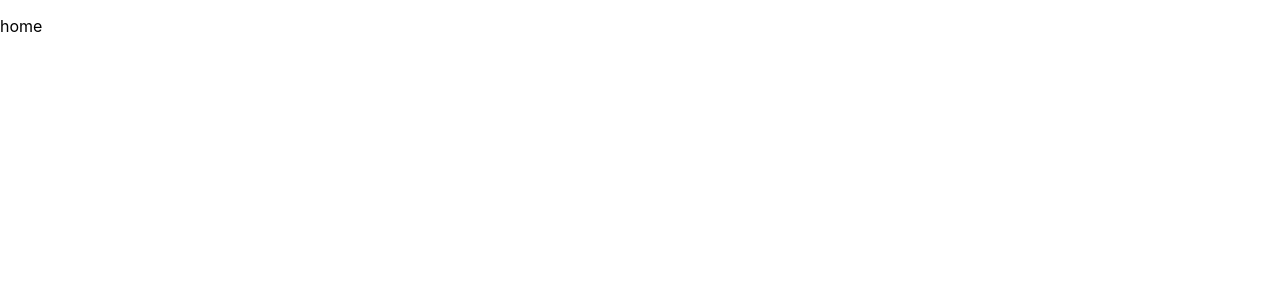
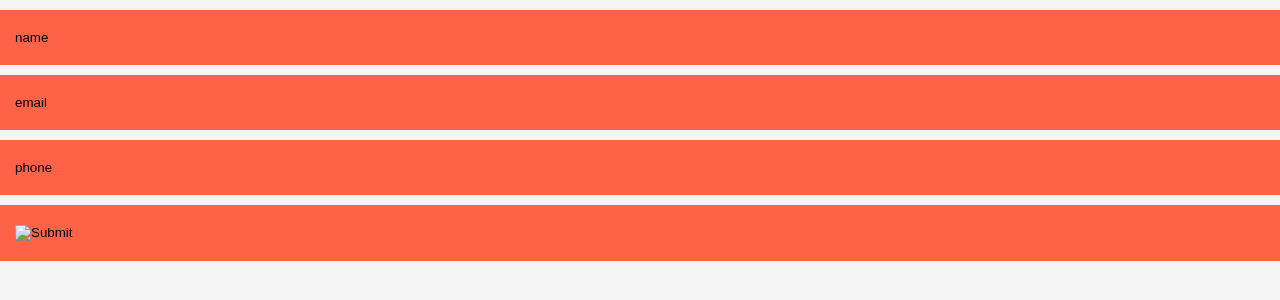
Before and after one commit to frinnolab/devopsfront, a React (Create React App) app: page / in a window 1280 px wide. Shown: the top 300 px of the page. Built offline with nearby package versions, Linux system fonts and the light colour scheme.

Commit message:
feature initial commit

```diff
--- a/src/App.js
+++ b/src/App.js
@@ -5,14 +5,14 @@ import {
   Routes,
   Route,
 } from "react-router-dom";
+import { Create } from './features/create';
 
 function App() {
   return (
     <>
     <BrowserRouter>
     <Routes>
-      <Route path="/" element={<Home />} />
-
+      <Route path="/" element={<Create />} />
     </Routes>
   </BrowserRouter>
     </>
@@ -20,7 +20,3 @@ function App() {
 }
 
 export default App;
-
-function Home() {
-  return <p>home</p>
-}
--- /dev/null
+++ b/src/features/create/index.js
@@ -0,0 +1,38 @@
+import { useState } from "react";
+import styled from "styled-components";
+
+export function Create() {
+    const {name, setName,email, setEmail, phoneNumber, setPhoneNumber} = useHook()
+  return (
+    <MainContainer>
+      <Input type="text" value={name} onChange={(e) => setName(e.target.value)} />
+      <Input type="text" value={email} onChange={(e) => setEmail(e.target.value)} />
+      <Input type="text" value={phoneNumber} onChange={(e) => setPhoneNumber(e.target.value)} />
+      <Input type="image" />
+    </MainContainer>
+  );
+}
+
+const useHook = () => {
+  const [name, setName] = useState("name");
+  const [email, setEmail] = useState("email");
+  const [phoneNumber, setPhoneNumber] = useState("phone");
+
+  return { name, setName,email, setEmail, phoneNumber, setPhoneNumber  };
+};
+
+const MainContainer = styled.div`
+  height: 100vh;
+  width: 100vw;
+  background-color: whitesmoke;
+  display: flex;
+  flex-direction: column;
+`;
+
+const Input = styled.input`
+  border: none;
+  outline: none;
+  margin-top: 10px;
+  background-color: tomato;
+  padding: 20px 15px;
+`;
--- a/src/index.css
+++ b/src/index.css
@@ -1,3 +1,9 @@
+* {
+  margin: 0;
+  padding: 0;
+  box-sizing: border-box;
+}
+
 body {
   margin: 0;
   font-family: -apple-system, BlinkMacSystemFont, 'Segoe UI', 'Roboto', 'Oxygen',
```
